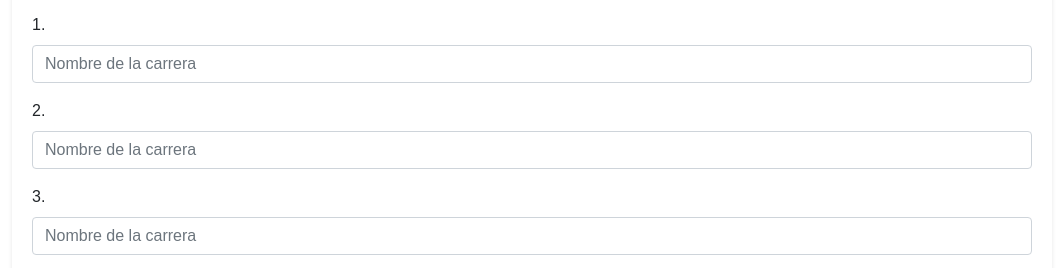
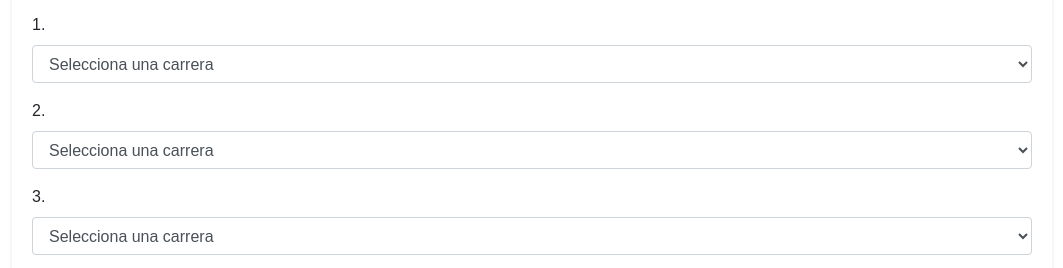
Before and after one commit to NazaCastt/testHolland, a plain HTML site: page view/datos.html in a window 1280 px wide. Shown: the part 1384-1652 px from the top of the page, without its empty margins (108-1171 px from the left). Drawn offline with nearby package versions, Linux system fonts and the light colour scheme.

Commit message:
Modificacion de la lista de carreras

```diff
--- a/view/datos.html
+++ b/view/datos.html
@@ -93,19 +93,82 @@
                         <h2><span class="badge badge-dark">PREFERENCIA DE CARRERA</span></h2>
                         <p>Nombra en orden de importancia 3 carreras que te gustarían estudiar, donde 1 es la que más te gusta.</p>
 
+                        <!-- Primera preferencia -->
                         <div class="form-group">
                             <label for="carrera1">1. </label>
-                            <input type="text" class="form-control" id="carrera1" placeholder="Nombre de la carrera">
+                            <select class="form-control" id="carrera1">
+                                <option value="">Selecciona una carrera</option>
+                                <option value="Psicología">Psicología</option>
+                                <option value="Medicina">Medicina</option>
+                                <option value="Filosofía y Letras">Filosofía y Letras</option>
+                                <option value="Marketing y Medios Digitales">Marketing y Medios Digitales</option>
+                                <option value="Ingeniería Biomédica">Ingeniería Biomédica</option>
+                                <option value="Ingeniería en Energía">Ingeniería en Energía</option>
+                                <option value="Arquitectura">Arquitectura</option>
+                                <option value="Diseño Gráfico y Comunicación Visual">Diseño Gráfico y Comunicación Visual</option>
+                                <option value="Ingeniería de Sistemas">Ingeniería de Sistemas</option>
+                                <option value="Ingeniería Mecatrónica">Ingeniería Mecatrónica</option>
+                                <option value="Ingeniería Ambiental">Ingeniería Ambiental</option>
+                                <option value="Ingeniería Civil">Ingeniería Civil</option>
+                                <option value="Ingeniería Industrial">Ingeniería Industrial</option>
+                                <option value="Ingeniería Financiera">Ingeniería Financiera</option>
+                                <option value="Ingeniería Comercial">Ingeniería Comercial</option>
+                                <option value="Administración de Empresas">Administración de Empresas</option>
+                                <option value="Derecho">Derecho</option>
+                                <option value="Comunicación Social">Comunicación Social</option>
+                            </select>
                         </div>
 
+                        <!-- Segunda preferencia -->
                         <div class="form-group">
                             <label for="carrera2">2. </label>
-                            <input type="text" class="form-control" id="carrera2" placeholder="Nombre de la carrera">
+                            <select class="form-control" id="carrera2">
+                                <option value="">Selecciona una carrera</option>
+                                <option value="Psicología">Psicología</option>
+                                <option value="Medicina">Medicina</option>
+                                <option value="Filosofía y Letras">Filosofía y Letras</option>
+                                <option value="Marketing y Medios Digitales">Marketing y Medios Digitales</option>
+                                <option value="Ingeniería Biomédica">Ingeniería Biomédica</option>
+                                <option value="Ingeniería en Energía">Ingeniería en Energía</option>
+                                <option value="Arquitectura">Arquitectura</option>
+                                <option value="Diseño Gráfico y Comunicación Visual">Diseño Gráfico y Comunicación Visual</option>
+                                <option value="Ingeniería de Sistemas">Ingeniería de Sistemas</option>
+                                <option value="Ingeniería Mecatrónica">Ingeniería Mecatrónica</option>
+                                <option value="Ingeniería Ambiental">Ingeniería Ambiental</option>
+                                <option value="Ingeniería Civil">Ingeniería Civil</option>
+                                <option value="Ingeniería Industrial">Ingeniería Industrial</option>
+                                <option value="Ingeniería Financiera">Ingeniería Financiera</option>
+                                <option value="Ingeniería Comercial">Ingeniería Comercial</option>
+                                <option value="Administración de Empresas">Administración de Empresas</option>
+                                <option value="Derecho">Derecho</option>
+                                <option value="Comunicación Social">Comunicación Social</option>
+                            </select>
                         </div>
 
+                        <!-- Tercera preferencia -->
                         <div class="form-group">
                             <label for="carrera3">3. </label>
-                            <input type="text" class="form-control" id="carrera3" placeholder="Nombre de la carrera">
+                            <select class="form-control" id="carrera3">
+                                <option value="">Selecciona una carrera</option>
+                                <option value="Psicología">Psicología</option>
+                                <option value="Medicina">Medicina</option>
+                                <option value="Filosofía y Letras">Filosofía y Letras</option>
+                                <option value="Marketing y Medios Digitales">Marketing y Medios Digitales</option>
+                                <option value="Ingeniería Biomédica">Ingeniería Biomédica</option>
+                                <option value="Ingeniería en Energía">Ingeniería en Energía</option>
+                                <option value="Arquitectura">Arquitectura</option>
+                                <option value="Diseño Gráfico y Comunicación Visual">Diseño Gráfico y Comunicación Visual</option>
+                                <option value="Ingeniería de Sistemas">Ingeniería de Sistemas</option>
+                                <option value="Ingeniería Mecatrónica">Ingeniería Mecatrónica</option>
+                                <option value="Ingeniería Ambiental">Ingeniería Ambiental</option>
+                                <option value="Ingeniería Civil">Ingeniería Civil</option>
+                                <option value="Ingeniería Industrial">Ingeniería Industrial</option>
+                                <option value="Ingeniería Financiera">Ingeniería Financiera</option>
+                                <option value="Ingeniería Comercial">Ingeniería Comercial</option>
+                                <option value="Administración de Empresas">Administración de Empresas</option>
+                                <option value="Derecho">Derecho</option>
+                                <option value="Comunicación Social">Comunicación Social</option>
+                            </select>
                         </div>
 
                     <button type="button" class="btn btn-info" id="guardarEstudiante" onclick="enviarDatos()">Guardar Datos del Estudiante</button>
```
